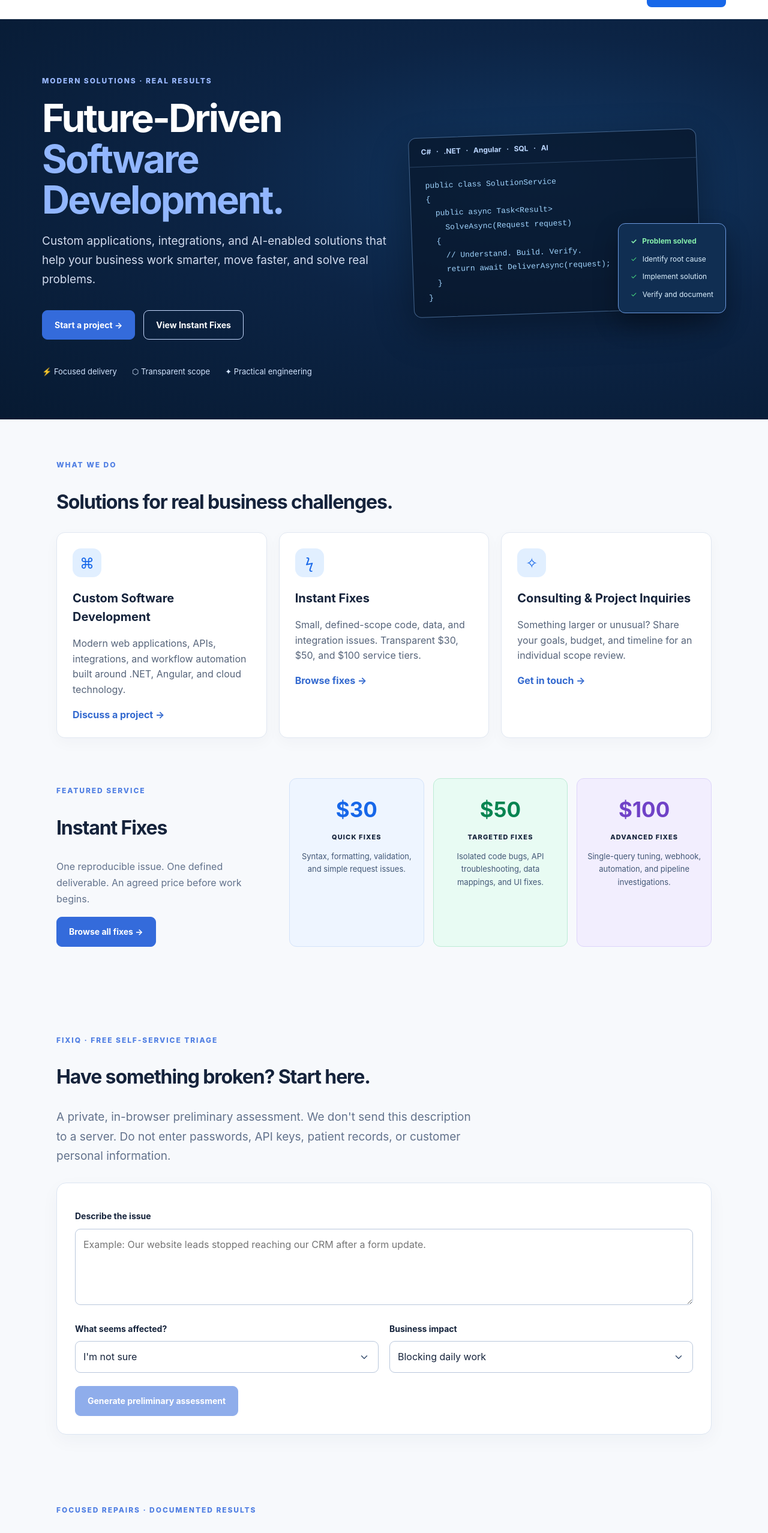
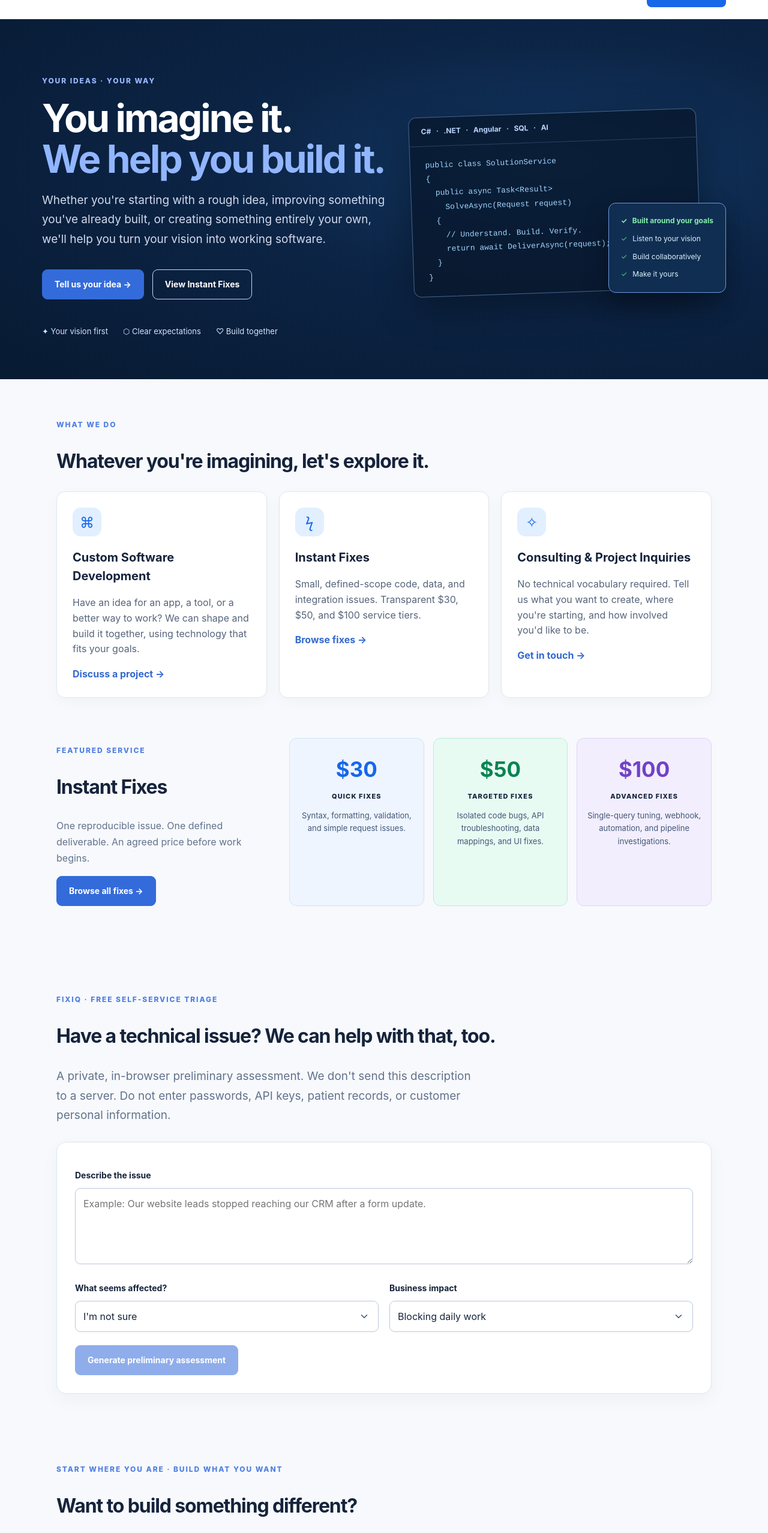
Before and after one commit to poker-kid-100717/northstar-software-studio, an Angular app in the folder web/: page / in a window 1280 px wide. Shown: the part 51-2606 px from the top of the page at 60% size. Built offline with nearby package versions, Linux system fonts and the light colour scheme.

Commit message:
feat: reposition Northstar around customer-led software creation (#71)
* content: center customer vision and collaborative building

* content: center customer vision and collaborative building

```diff
--- a/web/src/app/app.component.ts
+++ b/web/src/app/app.component.ts
@@ -4,6 +4,6 @@ import { RouterLink, RouterOutlet } from '@angular/router';
   selector:'ns-root',
   standalone:true,
   imports:[RouterLink,RouterOutlet],
-  template:`<header class="header"><a class="brand" routerLink="/" aria-label="Northstar Software Studio home"><span class="star" aria-hidden="true">✳</span> NORTHSTAR <span class="brand-light">SOFTWARE STUDIO</span></a><nav aria-label="Main navigation"><a routerLink="/">Home</a><a routerLink="/instant-fixes">Instant Fixes</a><a routerLink="/consultation">Consulting</a><a class="nav-cta" routerLink="/consultation">Start a project</a></nav></header><main><router-outlet/></main><footer>© Northstar Software Studio · Practical software engineering, clearly scoped. <span>Instant Fix purchases are not yet enabled.</span></footer>`
+  template:`<header class="header"><a class="brand" routerLink="/" aria-label="Northstar Software Studio home"><span class="star" aria-hidden="true">✳</span> NORTHSTAR <span class="brand-light">SOFTWARE STUDIO</span></a><nav aria-label="Main navigation"><a routerLink="/">Home</a><a routerLink="/instant-fixes">Instant Fixes</a><a routerLink="/consultation">Consulting</a><a class="nav-cta" routerLink="/consultation">Start a project</a></nav></header><main><router-outlet/></main><footer>© Northstar Software Studio · Your vision. Your software. Built together. <span>Instant Fix purchases are not yet enabled.</span></footer>`
 })
 export class AppComponent {}
--- a/web/src/app/home.component.ts
+++ b/web/src/app/home.component.ts
@@ -12,11 +12,11 @@ interface Guidance { title: string; checks: string[]; tier: string; note: string
   template: `
     <section class="hero">
       <div class="hero-content">
-      <div class="hero-copy"><p class="eyebrow">MODERN SOLUTIONS · REAL RESULTS</p>
-      <h1>Future-Driven<br><em>Software Development.</em></h1>
-      <p class="lead">Custom applications, integrations, and AI-enabled solutions that help your business work smarter, move faster, and solve real problems.</p>
-      <div class="actions"><a class="button primary" routerLink="/consultation">Start a project →</a><a class="button hero-outline" routerLink="/instant-fixes">View Instant Fixes</a></div>
-      <div class="hero-benefits"><span>⚡ Focused delivery</span><span>⬡ Transparent scope</span><span>✦ Practical engineering</span></div></div>
+      <div class="hero-copy"><p class="eyebrow">YOUR IDEAS · YOUR WAY</p>
+      <h1>You imagine it.<br><em>We help you build it.</em></h1>
+      <p class="lead">Whether you're starting with a rough idea, improving something you've already built, or creating something entirely your own, we'll help you turn your vision into working software.</p>
+      <div class="actions"><a class="button primary" routerLink="/consultation">Tell us your idea →</a><a class="button hero-outline" routerLink="/instant-fixes">View Instant Fixes</a></div>
+      <div class="hero-benefits"><span>✦ Your vision first</span><span>⬡ Clear expectations</span><span>♡ Build together</span></div></div>
       <div class="hero-visual" aria-label="Illustration of a software solution"><div class="code-window"><div class="code-tabs">C# &nbsp; · &nbsp; .NET &nbsp; · &nbsp; Angular &nbsp; · &nbsp; SQL &nbsp; · &nbsp; AI</div><pre>public class SolutionService
 &#123;
   public async Task&lt;Result&gt;
@@ -25,14 +25,14 @@ interface Guidance { title: string; checks: string[]; tier: string; note: string
     // Understand. Build. Verify.
     return await DeliverAsync(request);
   &#125;
-&#125;</pre></div><div class="hero-status"><strong>✓ &nbsp; Problem solved</strong><span>Identify root cause</span><span>Implement solution</span><span>Verify and document</span></div></div></div>
+&#125;</pre></div><div class="hero-status"><strong>✓ &nbsp; Built around your goals</strong><span>Listen to your vision</span><span>Build collaboratively</span><span>Make it yours</span></div></div></div>
     </section>
     <section class="services-overview section" id="services">
-      <p class="eyebrow">WHAT WE DO</p><h2>Solutions for real business challenges.</h2>
+      <p class="eyebrow">WHAT WE DO</p><h2>Whatever you're imagining, let's explore it.</h2>
       <div class="cards">
-        <article class="card service-tile"><div class="service-icon" aria-hidden="true">⌘</div><h3>Custom Software Development</h3><p>Modern web applications, APIs, integrations, and workflow automation built around .NET, Angular, and cloud technology.</p><a routerLink="/consultation">Discuss a project →</a></article>
+        <article class="card service-tile"><div class="service-icon" aria-hidden="true">⌘</div><h3>Custom Software Development</h3><p>Have an idea for an app, a tool, or a better way to work? We can shape and build it together, using technology that fits your goals.</p><a routerLink="/consultation">Discuss a project →</a></article>
         <article class="card service-tile"><div class="service-icon" aria-hidden="true">ϟ</div><h3>Instant Fixes</h3><p>Small, defined-scope code, data, and integration issues. Transparent $30, $50, and $100 service tiers.</p><a routerLink="/instant-fixes">Browse fixes →</a></article>
-        <article class="card service-tile"><div class="service-icon" aria-hidden="true">✧</div><h3>Consulting &amp; Project Inquiries</h3><p>Something larger or unusual? Share your goals, budget, and timeline for an individual scope review.</p><a routerLink="/consultation">Get in touch →</a></article>
+        <article class="card service-tile"><div class="service-icon" aria-hidden="true">✧</div><h3>Consulting &amp; Project Inquiries</h3><p>No technical vocabulary required. Tell us what you want to create, where you're starting, and how involved you'd like to be.</p><a routerLink="/consultation">Get in touch →</a></article>
       </div>
     </section>
     <section class="featured section"><div class="feature-intro"><p class="eyebrow">FEATURED SERVICE</p><h2>Instant Fixes</h2><p class="lead">One reproducible issue. One defined deliverable. An agreed price before work begins.</p><a class="button primary" routerLink="/instant-fixes">Browse all fixes →</a></div>
@@ -40,7 +40,7 @@ interface Guidance { title: string; checks: string[]; tier: string; note: string
     </section>
     <section id="fixiq" class="section">
       <p class="eyebrow">FIXIQ · FREE SELF-SERVICE TRIAGE</p>
-      <h2>Have something broken? Start here.</h2>
+      <h2>Have a technical issue? We can help with that, too.</h2>
       <p class="lead">A private, in-browser preliminary assessment. We don't send this description to a server. Do not enter passwords, API keys, patient records, or customer personal information.</p>
       <form class="fixiq-panel" (ngSubmit)="assess()">
         <label for="problem">Describe the issue</label>
@@ -70,8 +70,8 @@ interface Guidance { title: string; checks: string[]; tier: string; note: string
       }
     </section>
     <section class="section next-step" id="consulting">
-      <p class="eyebrow">FOCUSED REPAIRS · DOCUMENTED RESULTS</p>
-      <h2>Need a bigger solution?</h2>
+      <p class="eyebrow">START WHERE YOU ARE · BUILD WHAT YOU WANT</p>
+      <h2>Want to build something different?</h2>
       <div class="cards">
         <article class="card"><h3>Instant Fixes</h3><p>Clearly scoped code, SQL, API, and automation fixes from $30 to $100.</p><a routerLink="/instant-fixes">See fixed-price options →</a></article>
         <article class="card"><h3>Integration rescue</h3><p>Investigate failed webhooks, missing CRM leads, broken data syncs, and invoice workflows.</p><a routerLink="/consultation">Request scope review →</a></article>
```
